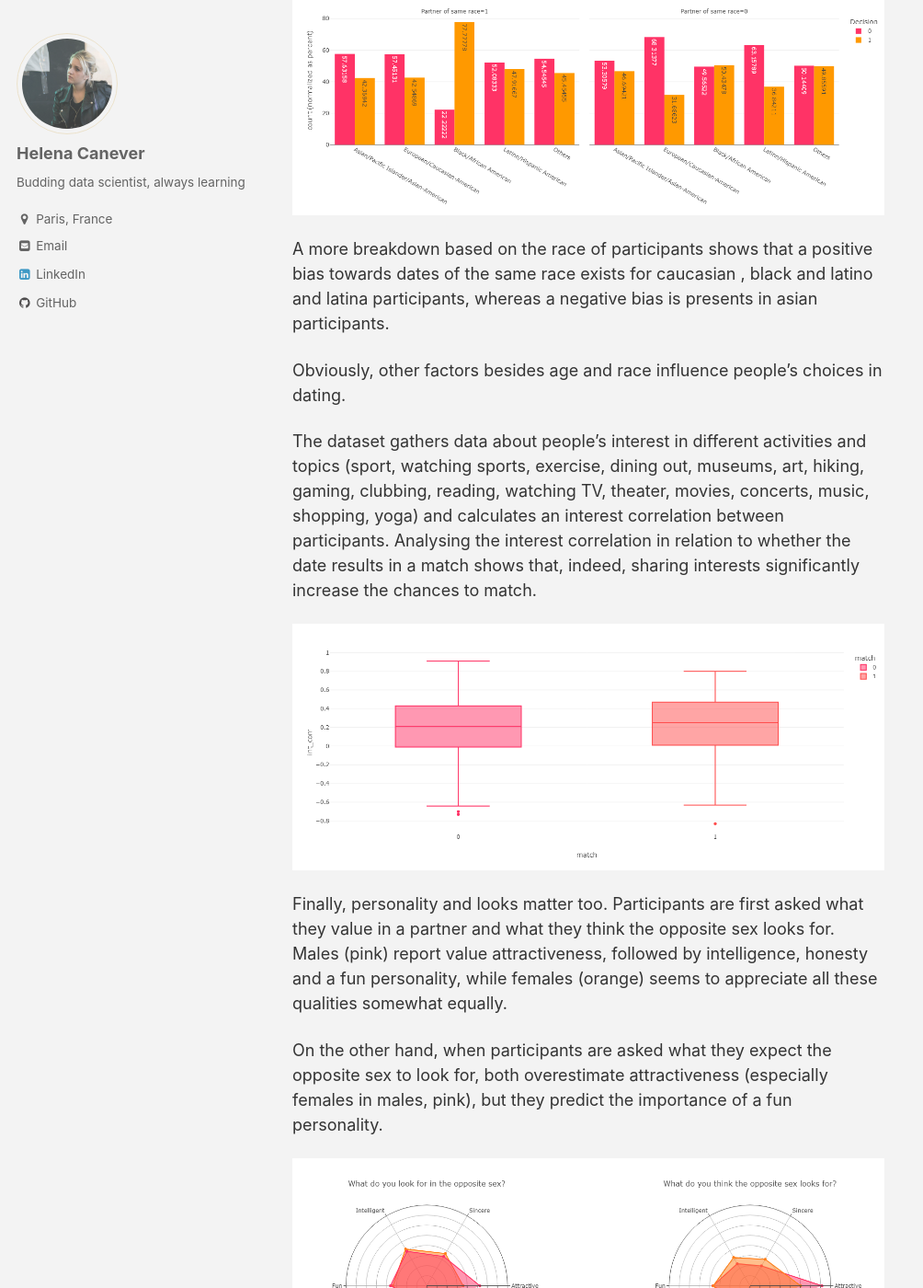
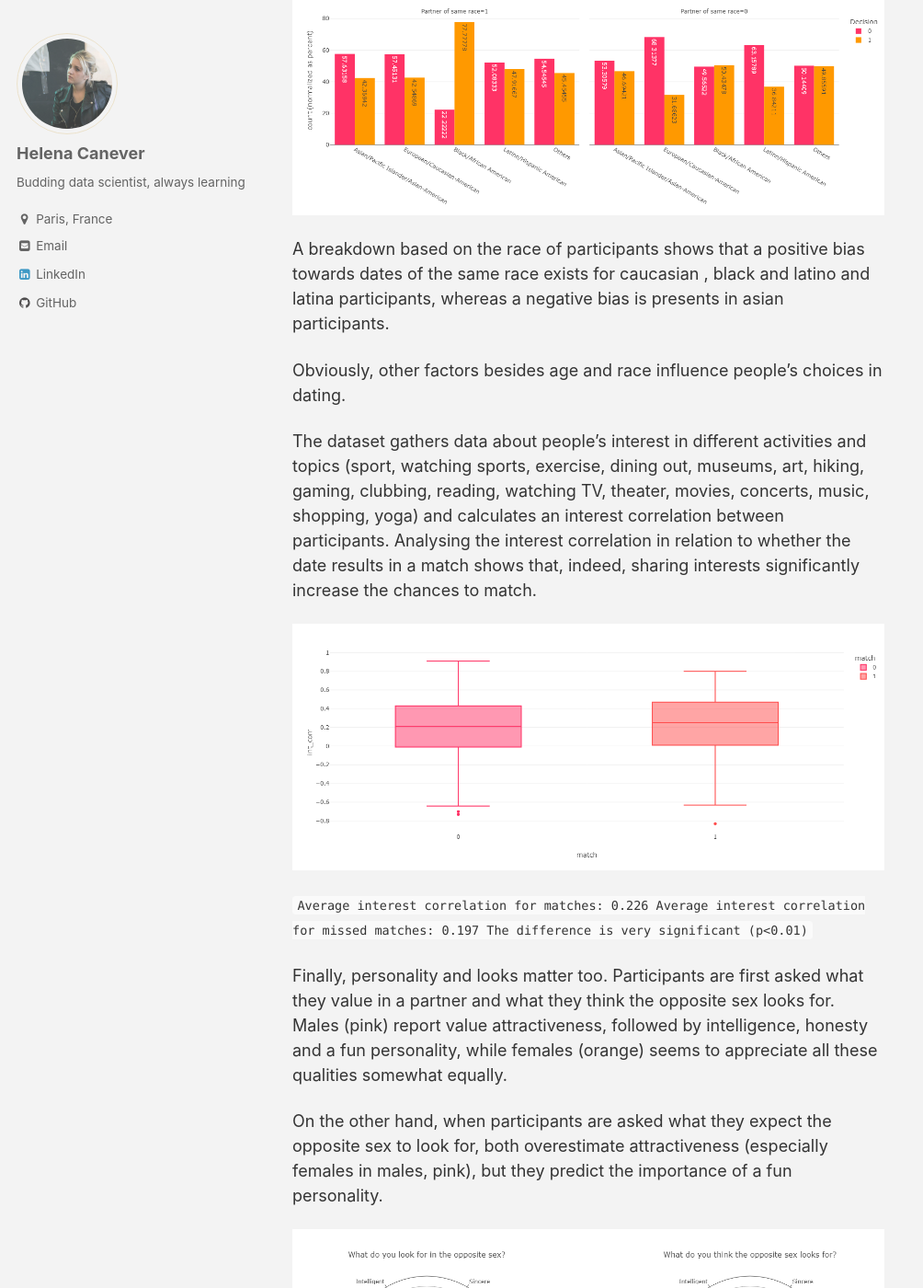
Before and after one commit to HelenaCGarry/HelenaCanever.github.io, a Jekyll site: the page built from _posts/2022-05-20-EDA-Speed_Dating.md, in a window 1280 px wide and 1400 px high, scrolled down 3839 px. Shown: the whole window at 92% size, without its empty margins (0-1004 px from the left). Built offline with Jekyll 4.4.1, drawn with Linux system fonts in a browser that asks for light colours; cached includes are drawn as plain includes; some of the changed text lies outside the part shown.

Commit message:
Update 2022-05-20-EDA-Speed_Dating.md

````diff
--- a/_posts/2022-05-20-EDA-Speed_Dating.md
+++ b/_posts/2022-05-20-EDA-Speed_Dating.md
@@ -64,7 +64,7 @@ A first glance at the decision of participants if their date is of the same race
 
 <img src="{{ site.url }}{{ site.baseurl }}/assets/images/race_match_2_sd.png" alt="">
 
-A more breakdown based on the race of participants shows that a positive bias towards dates of the same race exists for caucasian , black and latino and latina participants, whereas a negative bias is presents in asian participants.
+A breakdown based on the race of participants shows that a positive bias towards dates of the same race exists for caucasian , black and latino and latina participants, whereas a negative bias is presents in asian participants.
 
 Obviously, other factors besides age and race influence people's choices in dating.
 
@@ -72,6 +72,10 @@ The dataset gathers data about people's interest in different activities and top
 Analysing the interest correlation in relation to whether the date results in a match shows that, indeed, sharing interests significantly increase the chances to match.
 
 <img src="{{ site.url }}{{ site.baseurl }}/assets/images/int_corr_sd.png" alt="">
+
+```Average interest correlation for matches: 0.226
+Average interest correlation for missed matches: 0.197
+The difference is very significant (p<0.01)```
 
 
 Finally, personality and looks matter too.
@@ -84,6 +88,6 @@ On the other hand, when participants are asked what they expect the opposite sex
 
 Ultimately, when participants are asked to rate their date, regardless of gender, chosen dates score high on all fields (attractive, honest, fun, intelligent, ambicious and shares interests). So maybe participants are right, an attractive partner matters but attractiveness is not looks but is a whole package of qualities. When we like someone we like everything about them, at least at first glance!
 
-<img src="{{ site.url }}{{ site.baseurl }}/assets/images/expect_sd.png" alt="">
+<img src="{{ site.url }}{{ site.baseurl }}/assets/images/reality_sd.png" alt="">
 
 In conclusion, in dating we should let go of our internal biases, and while being good looking might matter, cultivating other qualities matters most.
````
